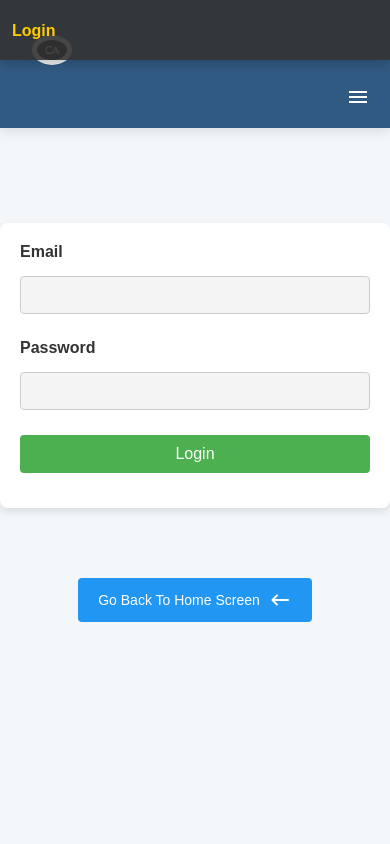
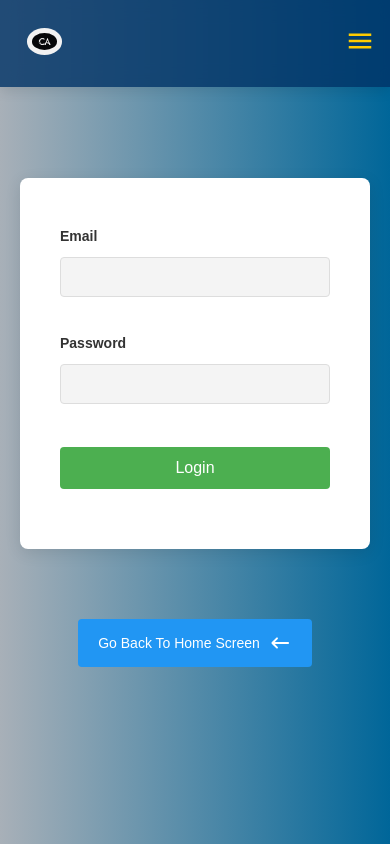
Before and after one commit to Icarus-20s/Flint_CA_form, a React (Vite) app: page /login in a window 390 px wide. Shown: the top 844 px of the page. Built offline with nearby package versions, Linux system fonts and the light colour scheme.

Commit message:
fix:Made Navbar Responsive

```diff
--- a/src/App.css
+++ b/src/App.css
@@ -1,38 +1,10 @@
 .App {
     font-family: Arial, sans-serif;
-    margin: 20px;
-    padding: 0;
-    box-sizing: border-box;
   }
   body {
     font-family: 'Roboto', sans-serif;
-  }
-  header h1 {
-    text-align: center;
-    color: #4CAF50;
-    font-size: 2.5rem;
-    margin-bottom: 30px;
   }
 
   h2, h3, h4 {
     color: #333;
   }
-
-  ul {
-    list-style-type: none;
-    padding: 0;
-  }
-
-  button {
-    background-color: #041a05;
-    color: white;
-    border: none;
-    padding: 10px 20px;
-    cursor: pointer;
-    font-size: 1rem;
-    border-radius: 4px;
-  }
-
-  button:hover {
-    background-color: #8582c3;
-  }
--- a/src/Navbar/Navbar.css
+++ b/src/Navbar/Navbar.css
@@ -3,17 +3,26 @@
   display: flex;
   justify-content: space-between;
   align-items: center;
-  background-color: rgba(0, 51, 102, 0.8); /* Slight transparency */
+  background-color: rgba(0, 51, 102, 0.8);
   color: #fff;
   padding: 12px 20px;
   font-family: 'Poppins', sans-serif;
-  box-shadow: 0 4px 12px rgba(0, 0, 0, 0.1); /* Soft shadow for a more professional look */
+  box-shadow: 0 4px 12px rgba(0, 0, 0, 0.1);
   backdrop-filter: blur(10px);
   position: fixed;
   top: 0;
   width: 100%;
   z-index: 10;
-  transition: background-color 0.3s ease; /* Smooth transition for transparency */
+  transition: transform 0.3s ease-in-out;
+}
+
+/* Navbar Visibility States */
+.nav-bar.hidden {
+  transform: translateY(-100%);
+}
+
+.nav-bar.visible {
+  transform: translateY(0);
 }
 
 /* Navbar Links Styling */
@@ -43,20 +52,15 @@
 }
 
 .logo-img {
-  width: 40px;
+  width: 35px;
   height: auto;
   background-color: #f2f2f2;
   padding: 5px;
   border-radius: 50%;
 }
 
-.nav-bar .logo a {
-  color: #ffcc00;
-  text-decoration: none;
-}
-
-.nav-bar .logo a:hover {
-  color: #fff;
+.nav-bar .logo-link img {
+  margin-right: 10px;
 }
 
 /* Menu Icon (Hamburger) for Mobile */
@@ -64,70 +68,96 @@
   display: none;
   cursor: pointer;
   margin-left: auto;
+  z-index: 11;
 }
 
+.menu-icon svg {
+  color: #ffcc00; /* Menu icon color */
+  font-size: 30px; /* Adjusted for visibility */
+}
+
+/* Navbar Links Container */
 .nav-links {
   display: flex;
   align-items: center;
+  justify-content: space-between; /* Distribute navbar items evenly */
+  width: 100%; /* Take up full width */
 }
 
-/* When Logo is clicked, align the logo image with text */
-.nav-bar .logo-link {
+/* Collapsible Navbar Links */
+.nav-links.active {
   display: flex;
-  align-items: center;
+  flex-direction: column;
+  position: absolute;
+  top: 60px;
+  left: 0;
+  background-color: rgba(0, 51, 102, 0.9);
+  width: 100%;
+  padding: 10px;
+  box-shadow: 0 4px 12px rgba(0, 0, 0, 0.2);
+  z-index: 9;
 }
 
-/* Social Icons */
-.social-icons h1 {
-  color: white;
+.nav-links a {
+  margin: 12px 0;
+  text-align: left;
+  padding: 10px;
+  font-size: 18px; /* Adjust font size for mobile */
 }
 
+/* Media Queries for Mobile */
 @media (max-width: 768px) {
-  /* Mobile Navbar Styles */
   .nav-bar {
+    flex-direction: row;
+    justify-content: space-between;
+    padding: 10px 15px;
+  }
+
+  .nav-links {
+    display: none; /* Hide the nav links initially */
+    width: 100%;
     flex-direction: column;
-    align-items: flex-start;
-    padding: 15px 20px;
+    align-items: center;
+  }
+
+  .nav-links.active {
+    display: flex;
   }
 
   .nav-bar a {
-    margin: 12px 0;
+    margin: 10px 0;
     width: 100%;
-    text-align: left; /* Align links to the left */
-  }
-
-  .nav-bar a:hover {
-    background-color: #444;
-  }
-
-  .logo-link {
-    margin-bottom: 15px;
+    text-align: left;
   }
 
   .menu-icon {
     display: block;
   }
 
-  /* Collapsible Navbar Links */
-  .nav-links {
-    flex-direction: column;
-    width: 100%;
-    position: absolute;
-    top: 60px;
-    left: 0;
-    background-color: rgba(51, 51, 51, 0.9); /* Darker background for mobile menu */
-    box-shadow: 0 4px 12px rgba(0, 0, 0, 0.2);
-    transition: transform 0.3s ease-in-out;
-    transform: translateY(-100%);
-    z-index: 9;
-  }
-
-  .nav-links.active {
-    transform: translateY(0);
+  .logo-link {
+    margin-bottom: 10px;
   }
 }
 
-/* Logo image */
-.nav-bar .logo-link img {
-  margin-right: 10px;
+/* Desktop View Adjustments */
+@media (min-width: 768px) {
+  .nav-bar {
+    flex-direction: row;
+    justify-content: space-between; /* Space out the navbar items evenly */
+    padding: 12px 50px; /* Adjust padding to space out items */
+  }
+
+  .nav-links {
+    display: flex;
+    justify-content: space-evenly; /* Evenly space the navbar links */
+    width: auto; /* Let the nav-links take the necessary space */
+  }
+
+  .nav-links a {
+    margin: 0 15px; /* Space between each link */
+  }
+
+  .menu-icon {
+    display: none; /* Hide the menu icon in desktop view */
+  }
 }
--- a/src/Navbar/Navbar.jsx
+++ b/src/Navbar/Navbar.jsx
@@ -1,5 +1,5 @@
-import React, { useState } from "react";
-import { NavLink, useNavigate } from "react-router-dom"; // Added useNavigate for redirection
+import React, { useState, useEffect } from "react";
+import { NavLink, useNavigate } from "react-router-dom";
 import "./Navbar.css";
 import MenuIcon from "@mui/icons-material/Menu";
 import logo from "../assets/Images/logo.jpg"; // Ensure the path to your logo is correct
@@ -8,10 +8,12 @@ import { useAuth } from "../Context/AuthContextProvider";
 const Navbar = () => {
   const auth = useAuth();
   const [menuOpen, setMenuOpen] = useState(false);
-    const navigate = useNavigate(); // useNavigate hook to redirect after logout
+  const [isNavbarVisible, setIsNavbarVisible] = useState(true); // State to control navbar visibility
+  const [lastScrollY, setLastScrollY] = useState(0); // Keep track of the last scroll position
+  const navigate = useNavigate();
 
   const toggleMenu = () => {
-        setMenuOpen((prevState) => !prevState); // Toggle state in a cleaner way
+    setMenuOpen((prevState) => !prevState);
   };
 
   const closeMenu = () => {
@@ -21,13 +23,29 @@ const Navbar = () => {
   const handleLogout = () => {
     const confirmLogout = window.confirm("Do you really want to logout?");
     if (confirmLogout) {
-            auth.logout(); // Perform the logout operation
-            navigate("/"); // Redirect to home (or login page) after logout
+      auth.logout();
+      navigate("/");
     }
   };
 
+  const handleScroll = () => {
+    if (window.scrollY > lastScrollY) {
+      setIsNavbarVisible(false);
+    } else {
+      setIsNavbarVisible(true);
+    }
+    setLastScrollY(window.scrollY);
+  };
+
+  useEffect(() => {
+    window.addEventListener("scroll", handleScroll);
+    return () => {
+      window.removeEventListener("scroll", handleScroll);
+    };
+  }, [lastScrollY]);
+
   return (
-        <nav className="nav-bar">
+    <nav className={`nav-bar ${isNavbarVisible ? "visible" : "hidden"}`}>
       {/* Logo link */}
       <NavLink to="/" className="logo-link" onClick={closeMenu}>
         <img src={logo} alt="Logo" className="logo-img" />
@@ -35,62 +53,38 @@ const Navbar = () => {
 
       {/* Menu Icon for mobile */}
       <div className="menu-icon" onClick={toggleMenu}>
-                <MenuIcon />
+        <MenuIcon sx={{ color: "#ffcc00" }} /> {/* Change color of MenuIcon */}
       </div>
 
       {/* Navigation Links */}
       <div className={`nav-links ${menuOpen ? "active" : ""}`}>
-                <NavLink
-                    to="/"
-                    onClick={closeMenu}
-                    className={({ isActive }) => (isActive ? "active" : "")}
-                >
+        <NavLink to="/" onClick={closeMenu} className={({ isActive }) => (isActive ? "active" : "")}>
           Home
         </NavLink>
-                <NavLink
-                    to="/services"
-                    onClick={closeMenu}
-                    className={({ isActive }) => (isActive ? "active" : "")}
-                >
+        <NavLink to="/services" onClick={closeMenu} className={({ isActive }) => (isActive ? "active" : "")}>
           Services
         </NavLink>
-                <NavLink
-                    to="/career"
-                    onClick={closeMenu}
-                    className={({ isActive }) => (isActive ? "active" : "")}
-                >
+        <NavLink to="/career" onClick={closeMenu} className={({ isActive }) => (isActive ? "active" : "")}>
           Career
         </NavLink>
-                <NavLink
-                    to="/about"
-                    onClick={closeMenu}
-                    className={({ isActive }) => (isActive ? "active" : "")}
-                >
+        <NavLink to="/about" onClick={closeMenu} className={({ isActive }) => (isActive ? "active" : "")}>
           About Us
         </NavLink>
-                <NavLink
-                    to="/contact"
-                    onClick={closeMenu}
-                    className={({ isActive }) => (isActive ? "active" : "")}
-                >
+        <NavLink to="/contact" onClick={closeMenu} className={({ isActive }) => (isActive ? "active" : "")}>
           Contact Us
         </NavLink>
 
         {/* Conditionally render Login or Logout based on authentication */}
         {!auth.isAuthenticated ? (
-                    <NavLink
-                        to="/login"
-                        onClick={closeMenu}
-                        className={({ isActive }) => (isActive ? "active" : "")}
-                    >
+          <NavLink to="/login" onClick={closeMenu} className={({ isActive }) => (isActive ? "active" : "")}>
             Login
           </NavLink>
         ) : (
           <NavLink
             to="/logout"
             onClick={(e) => {
-                            e.preventDefault(); // Prevent default link behavior
-                            handleLogout(); // Trigger the logout process
+              e.preventDefault();
+              handleLogout();
             }}
             className={({ isActive }) => (isActive ? "active" : "")}
           >
--- a/src/Pages/Contactus/Contactus.css
+++ b/src/Pages/Contactus/Contactus.css
@@ -1,134 +1,58 @@
-/* General Styles for Contact Us Section */
-.contact-us {
-  background: linear-gradient(to right, #a8b0b8, #006699);
-  padding: 60px 20px;
-  background-color: #f8f9fa;
-  color: #333;
+/* Contactus.css */
+form {
+  max-width: 600px;
+  margin: 0 auto;
+  padding: 80px;
+  background-color: #f9f9f9;
+  border-radius: 8px;
+  box-shadow: 0 4px 8px rgba(0, 0, 0, 0.1);
 }
 
-/* Contact Form Section */
-.contact-form-section {
-  text-align: center;
-  margin-bottom: 60px;
-}
-
-.contact-form-section h2 {
-  font-size: 32px;
-  margin-bottom: 20px;
-  font-weight: 600;
-}
-
-.contact-content {
-  display: flex;
-  justify-content: space-between;
-  gap: 40px;
-  flex-wrap: wrap;
-}
-
-.contact-form {
-  flex: 1;
-  max-width: 500px;
-  background-color: #fff;
-  padding: 30px;
-  border-radius: 8px;
-  box-shadow: 0 4px 12px rgba(0, 0, 0, 0.1);
-}
-
-.contact-form h3 {
-  font-size: 28px;
-  margin-bottom: 20px;
-  color: #003366;
-}
-
-.contact-form .form-group {
-  margin-bottom: 15px;
-  text-align: left;
-}
-
-.contact-form .form-group label {
+form label {
   display: block;
-  font-size: 14px;
+  margin: 10px 0 5px;
   font-weight: 600;
   color: #333;
 }
 
-.contact-form .form-group input,
-.contact-form .form-group textarea {
+form input,
+form textarea {
+  width: 100%;
+  padding: 10px;
+  margin: 8px 0;
+  border: 1px solid #ddd;
+  border-radius: 4px;
+  box-sizing: border-box;
+}
+
+form input:focus,
+form textarea:focus {
+  border-color: #4CAF50;
+  outline: none;
+}
+
+form button {
   width: 100%;
   padding: 12px;
-  margin-top: 5px;
-  font-size: 16px;
-  border: 1px solid #ccc;
-  border-radius: 5px;
+  background-color: #4CAF50;
+  color: white;
+  border: none;
+  font-size: 1.1rem;
+  border-radius: 4px;
+  cursor: pointer;
+  margin-top: 15px;
 }
 
-.contact-form .submit-btn {
-  background-color: #003366;
-  color: white;
-  padding: 12px 20px;
-  border: none;
-  border-radius: 5px;
-  font-size: 18px;
-  cursor: pointer;
-  transition: background-color 0.3s ease;
+form button:hover {
+  background-color: #45a049;
 }
 
-.contact-form .submit-btn:hover {
-  background-color: #005f8b;
+form button:disabled {
+  background-color: #ccc;
+  cursor: not-allowed;
 }
 
-.contact-details {
-  flex: 1;
-  max-width: 400px;
-  background-color: #fff;
-  padding: 30px;
-  border-radius: 8px;
-  box-shadow: 0 4px 12px rgba(0, 0, 0, 0.1);
+form textarea {
+  min-height: 150px;
+  resize: vertical;
 }
-
-.contact-details h3 {
-  font-size: 28px;
-  margin-bottom: 20px;
-  color: #003366;
-}
-
-.contact-details p {
-  font-size: 16px;
-  margin-bottom: 10px;
-}
-
-.contact-details h4 {
-  font-size: 20px;
-  margin-top: 20px;
-  color: #003366;
-}
-
-/* Google Map Section */
-.google-map {
-  margin-top: 60px;
-  text-align: center;
-}
-
-.google-map h3 {
-  font-size: 28px;
-  margin-bottom: 20px;
-  color: #003366;
-}
-
-.map-container {
-  width: 100%;
-  height: 450px;
-}
-
-@media (max-width: 768px) {
-  .contact-content {
-    flex-direction: column;
-    align-items: center;
-  }
-
-  .contact-form,
-  .contact-details {
-    width: 100%;
-    max-width: 100%;
-  }
-}
--- a/src/Pages/Login/Login.css
+++ b/src/Pages/Login/Login.css
@@ -1,71 +1,89 @@
-/* Login.css */
+/* General container for login screen */
 .login-container {
   display: flex;
   flex-direction: column;
   justify-content: center;
   align-items: center;
   height: 100vh;
-    background-color: #f4f7fa;
+  background: linear-gradient(to right, #a8b0b8, #006699); /* Apply the gradient to the entire body */
+  padding: 20px;
+  box-sizing: border-box;
 }
 
+/* Form container */
 .login-form {
   background-color: #fff;
-    padding: 20px;
+  padding: 40px;
   border-radius: 8px;
-    box-shadow: 0 4px 8px rgba(0, 0, 0, 0.1);
+  box-shadow: 0 4px 16px rgba(0, 0, 0, 0.1);
   width: 100%;
-    max-width: 400px;
+  max-width: 450px;
+  transition: all 0.3s ease-in-out;
 }
 
+/* Form group (input containers) */
 .form-group {
-    margin-bottom: 15px;
+  margin-bottom: 20px;
+  display: flex;
+  flex-direction: column;
 }
 
+/* Labels */
 label {
-    font-weight: bold;
-    margin-bottom: 5px;
-    display: block;
-  }
-
-  input {
-    width: 100%;
-    padding: 10px;
-    border: 1px solid #ccc;
-    border-radius: 4px;
+  font-weight: 600;
+  margin-bottom: 8px;
+  color: #333;
   font-size: 14px;
 }
 
+/* Input fields */
+input {
+  width: 100%;
+  padding: 12px;
+  border: 1px solid #ccc;
+  border-radius: 4px;
+  font-size: 16px;
+  outline: none;
+  transition: border-color 0.3s ease, box-shadow 0.3s ease;
+}
+
+/* Focus effect for inputs */
 input:focus {
   border-color: #4caf50;
-    outline: none;
+  box-shadow: 0 0 5px rgba(76, 175, 80, 0.2);
 }
 
+/* Error message */
 .error-message {
   color: #f44336;
   font-size: 14px;
   margin-bottom: 10px;
 }
 
+/* Login button */
 .login-button {
   background-color: #4caf50;
   color: white;
-    padding: 10px;
+  padding: 12px;
   border: none;
   border-radius: 4px;
   width: 100%;
   font-size: 16px;
   cursor: pointer;
+  transition: background-color 0.3s ease;
 }
 
+/* Hover effect for login button */
 .login-button:hover {
   background-color: #45a049;
 }
 
+/* Go back button */
 .home-screen {
   margin-top: 20px;
   background-color: #2196f3;
   color: white;
-    padding: 10px 20px;
+  padding: 12px 20px;
   border: none;
   border-radius: 4px;
   font-size: 14px;
@@ -73,12 +91,77 @@
   display: flex;
   align-items: center;
   justify-content: center;
+  transition: background-color 0.3s ease;
 }
 
+/* Hover effect for go back button */
 .home-screen:hover {
   background-color: #1976d2;
 }
 
+/* Home screen button icon styling */
 .home-screen svg {
   margin-left: 8px;
 }
+
+/* Smooth transition on form container appearance */
+.login-form {
+  animation: fadeIn 0.5s ease-in-out;
+}
+
+/* Keyframes for smooth fade-in effect */
+@keyframes fadeIn {
+  0% {
+      opacity: 0;
+      transform: translateY(20px);
+  }
+  100% {
+      opacity: 1;
+      transform: translateY(0);
+  }
+}
+
+/* Global styles for consistency */
+.App {
+  font-family: 'Roboto', sans-serif;
+  margin: 20px;
+  padding: 0;
+  box-sizing: border-box;
+}
+
+body {
+  font-family: 'Roboto', sans-serif;
+  background-color: #f4f7fa;
+  margin: 0;
+}
+
+/* Header styling */
+header h1 {
+  text-align: center;
+  color: #4CAF50;
+  font-size: 2.5rem;
+  margin-bottom: 30px;
+}
+
+h2, h3, h4 {
+  color: #333;
+}
+
+ul {
+  list-style-type: none;
+  padding: 0;
+}
+
+button {
+  background-color: #041a05;
+  color: white;
+  border: none;
+  padding: 10px 20px;
+  cursor: pointer;
+  font-size: 1rem;
+  border-radius: 4px;
+}
+
+button:hover {
+  background-color: #8582c3;
+}
```
Also changed, not shown: src/Pages/Contactus/Contactus.jsx (+53 -44 lines), src/Pages/Services/Services.jsx (+27 -11 lines). Lines whose indentation alone changed are shown as unchanged.
